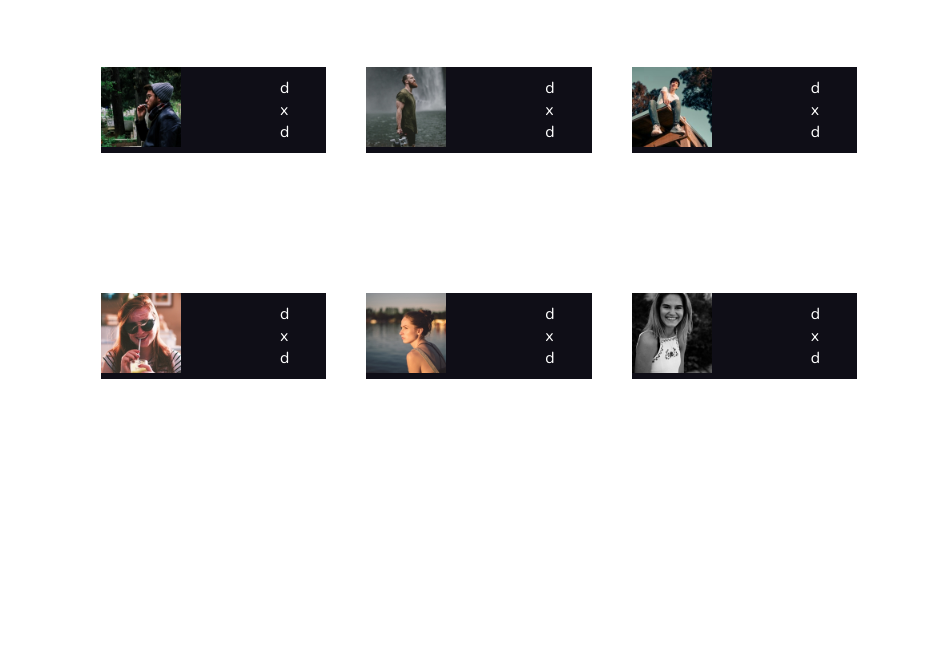
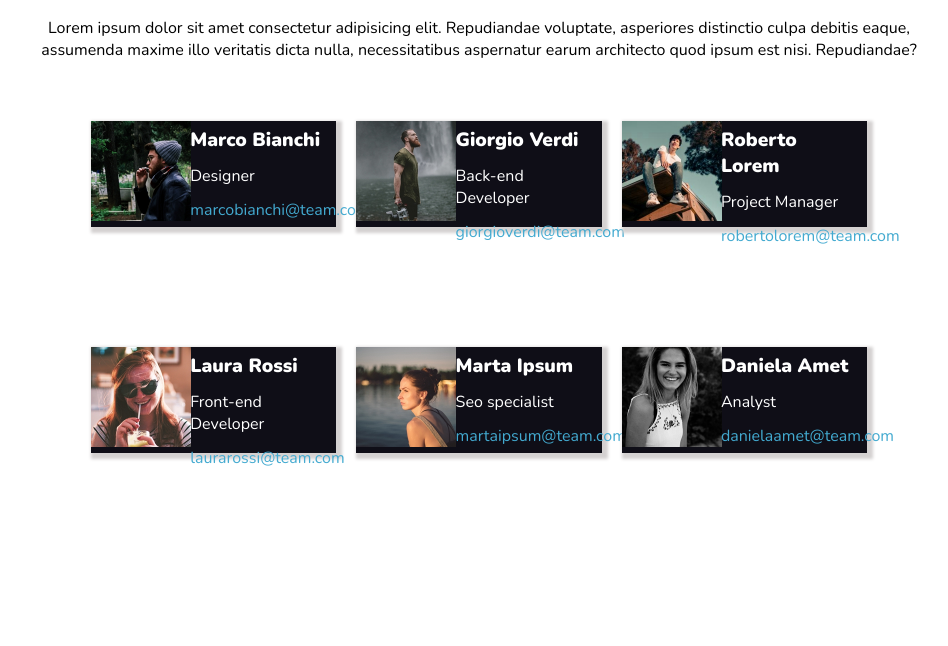
Before and after one commit to GiosciaFra/html-css-float-cards, a plain HTML site: page index.html in a window 1280 px wide. Shown: the part 154-800 px from the top of the page, without its empty margins (161-1109 px from the left). Drawn offline with nearby package versions, Linux system fonts and the light colour scheme.

Commit message:
esercizio finito

```diff
--- a/css/style.css
+++ b/css/style.css
@@ -16,10 +16,16 @@ body {
 }
 
 h1 {
+    margin-top: 2em;
     margin-bottom: 2em;
     color: rgb(229, 49, 112);
     font-weight: 900;
     text-align: center;
+}
+
+.subtitle{
+    text-align: center;
+    font-size: 400;
 }
 
 .container {
@@ -40,6 +46,8 @@ section {
 .card {
     position: relative;
     background-color: rgb(15, 14, 23);
+    background-size: cover;
+    box-shadow: 3px 3px 3px 3px rgb(212, 209, 209);
 }
 
 .info {
@@ -47,13 +55,10 @@ section {
     position: absolute;
     top: 0;
     right: 0;
-    bottom: 0;
-    left: 50%;
-    transform: translateX(50%);
-    padding: 10px;
+    bottom: 0px;
+    left: 38%;
     text-align: left;
 }
-
 
 
 .row .column{
@@ -63,11 +68,26 @@ section {
 
     float: left;
 
-    padding: 20px;
+    padding: 10px;
 
 
 }
 
 .row .column img{
-    width: 80px;
+    width: 100px;
 }
+
+
+.name, .profession, .email{
+    padding: 6px;
+}
+
+.name {
+    font-weight: 900;
+    font-size: larger;
+}
+
+.email a {
+    text-decoration: none;
+    color: rgb(67, 170, 208);
+}
--- a/index.html
+++ b/index.html
@@ -16,7 +16,7 @@
 
         <h1>Meet our team</h1>
 
-        <p>Lorem ipsum dolor sit amet consectetur adipisicing elit. Repudiandae voluptate, asperiores distinctio culpa debitis eaque, assumenda maxime illo veritatis dicta nulla, necessitatibus aspernatur earum architecto quod ipsum est nisi. Repudiandae?</p>
+        <p class="subtitle">Lorem ipsum dolor sit amet consectetur adipisicing elit. Repudiandae voluptate, asperiores distinctio culpa debitis eaque, assumenda maxime illo veritatis dicta nulla, necessitatibus aspernatur earum architecto quod ipsum est nisi. Repudiandae?</p>
 
             <section class="row clearfix">
 
@@ -29,9 +29,11 @@
 
                         <div class="info">
 
-                            <p class="name">d</p>
-                            <p class="profession">x</p>
-                            <p class="email">d</p>
+                            <p class="name">Marco Bianchi</p>
+                            <p class="profession">Designer</p>
+                            <p class="email">
+                                <a href="mailto:marcobianchi@team.com">marcobianchi@team.com</a>
+                            </p>
 
                         </div>
 
@@ -48,9 +50,11 @@
 
                         <div class="info">
 
-                            <p class="name">d</p>
-                            <p class="profession">x</p>
-                            <p class="email">d</p>
+                            <p class="name">Giorgio Verdi</p>
+                            <p class="profession">Back-end Developer</p>
+                            <p class="email">
+                                <a href="mailto:giorgioverdi@team.com">giorgioverdi@team.com</a>
+                            </p>
 
                         </div>
 
@@ -67,9 +71,11 @@
 
                         <div class="info">
 
-                            <p class="name">d</p>
-                            <p class="profession">x</p>
-                            <p class="email">d</p>
+                            <p class="name">Roberto Lorem</p>
+                            <p class="profession">Project Manager</p>
+                            <p class="email">
+                                <a href="mailto:robertolorem@team.com">robertolorem@team.com</a>
+                            </p>
 
                         </div>
 
@@ -89,9 +95,11 @@
 
                         <div class="info">
 
-                            <p class="name">d</p>
-                            <p class="profession">x</p>
-                            <p class="email">d</p>
+                            <p class="name">Laura Rossi</p>
+                            <p class="profession">Front-end Developer</p>
+                            <p class="email">
+                                <a href="mailto:laurarossi@team.com">laurarossi@team.com</a>
+                            </p>
 
                         </div>
 
@@ -107,9 +115,11 @@
 
                         <div class="info">
 
-                            <p class="name">d</p>
-                            <p class="profession">x</p>
-                            <p class="email">d</p>
+                            <p class="name">Marta Ipsum</p>
+                            <p class="profession">Seo specialist</p>
+                            <p class="email">
+                                <a href="mailto:martaipsum@team.com">martaipsum@team.com</a>
+                            </p>
 
                         </div>
 
@@ -125,9 +135,11 @@
 
                         <div class="info">
 
-                            <p class="name">d</p>
-                            <p class="profession">x</p>
-                            <p class="email">d</p>
+                            <p class="name">Daniela Amet</p>
+                            <p class="profession">Analyst</p>
+                            <p class="email">
+                                <a href="mailto:danielaamet@team.com">danielaamet@team.com</a>
+                            </p>
 
                         </div>
 
```
